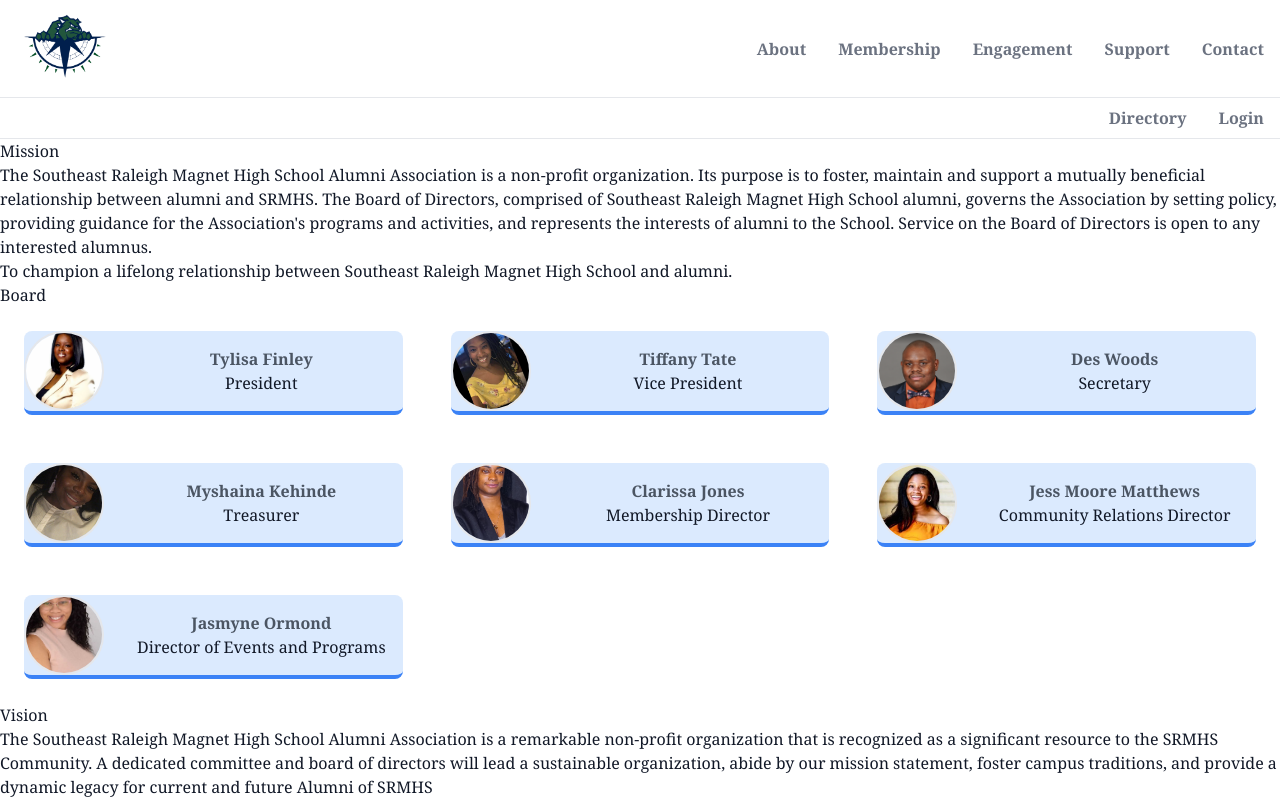
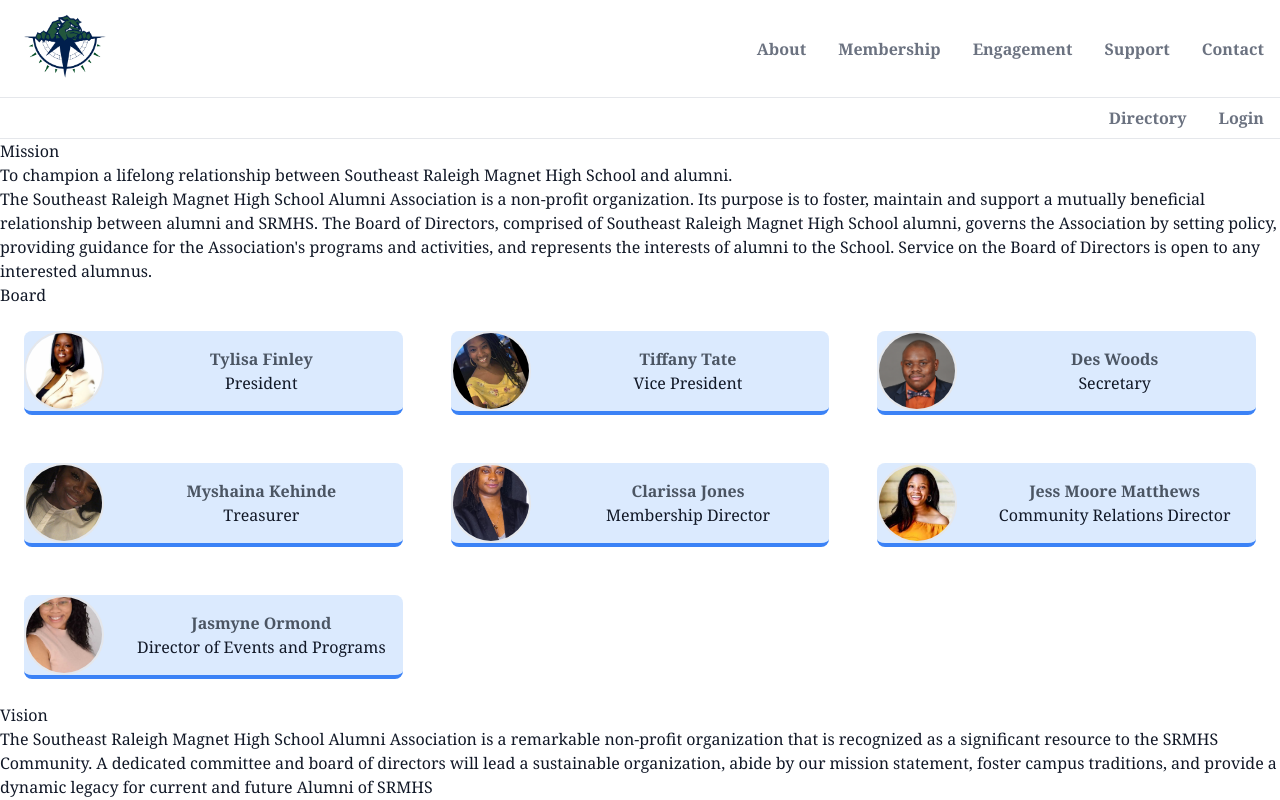
Before and after one commit to philihp/srmhsalumni, a Next.js app: page /about in a window 1280 px wide. Built offline with nearby package versions, Linux system fonts and the light colour scheme; no server answers; what @tailwindcss/custom-forms, @tailwindcss/typography would draw is missing.

Commit message:
Update about.js

```diff
--- a/pages/about.js
+++ b/pages/about.js
@@ -5,6 +5,10 @@ const About = () => (
   // CSS Class
   <div className="text-base">
     <h2>Mission</h2>
+     <p>
+      To champion a lifelong relationship between Southeast Raleigh Magnet High
+      School and alumni.
+    </p>
     <p>
       The Southeast Raleigh Magnet High School Alumni Association is a
       non-profit organization. Its purpose is to foster, maintain and support a
@@ -15,10 +19,7 @@ const About = () => (
       alumni to the School. Service on the Board of Directors is open to any
       interested alumnus.
     </p>
-    <p>
-      To champion a lifelong relationship between Southeast Raleigh Magnet High
-      School and alumni.
-    </p>
+
 
     <h2>Board</h2>
     <div className="flex flex-wrap">
```
